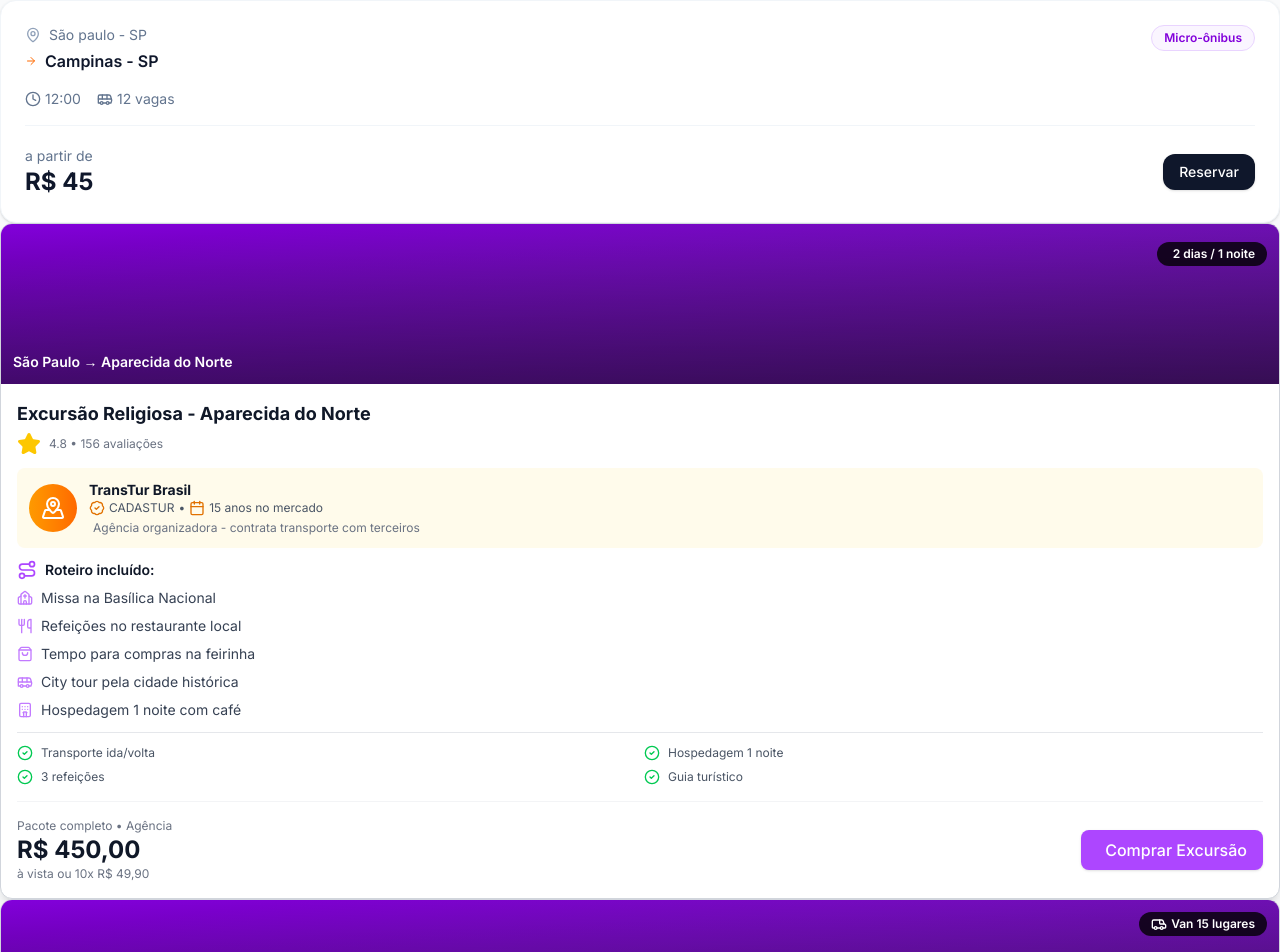
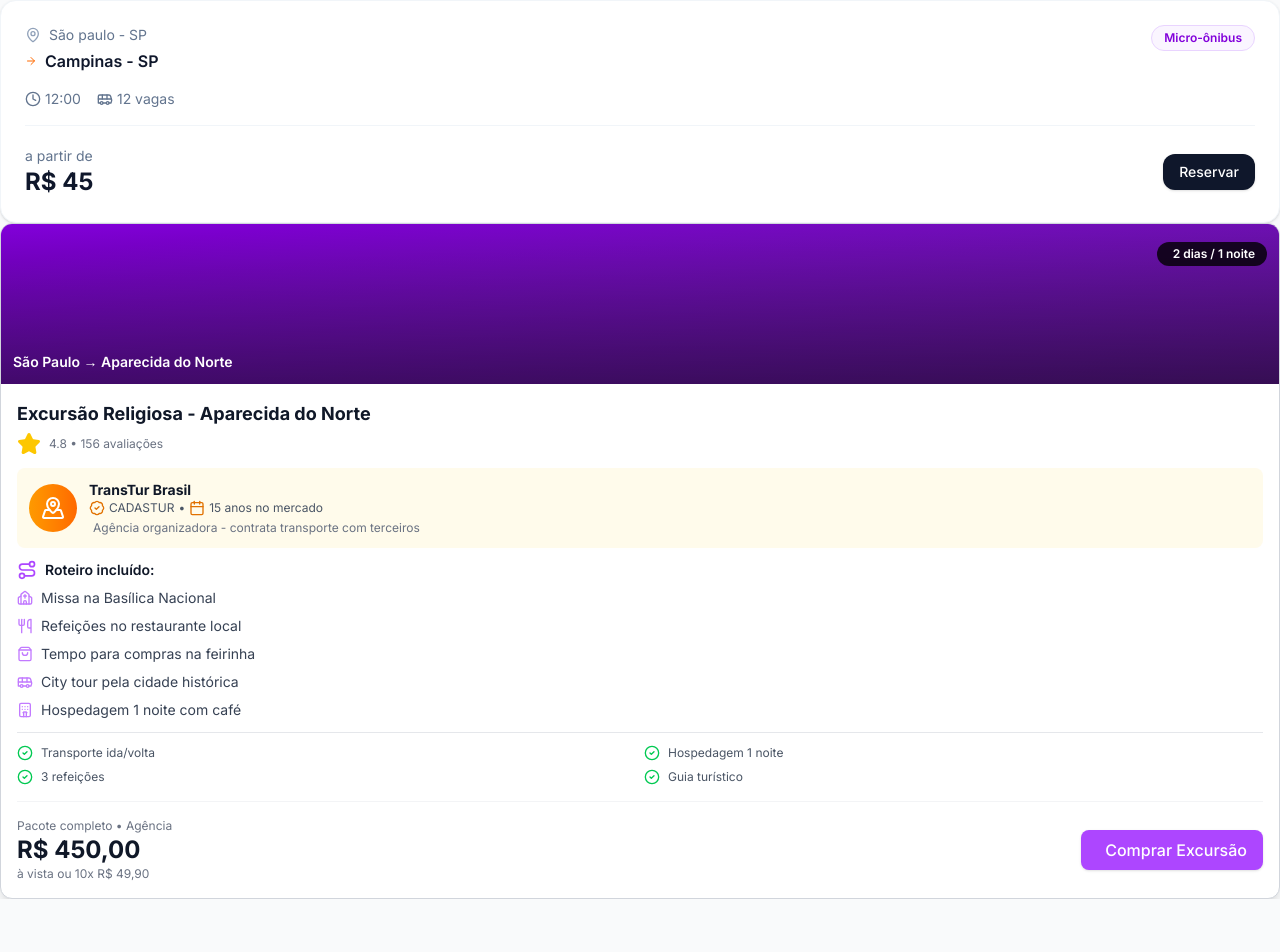
Before and after one commit to rodrigoRolim/vrum-vrum, a Next.js app: page /route-availables in a window 1280 px wide. Shown: the top 952 px of the page. After the commit the page ends 899 px from the top, so only its background shows below. Built offline with nearby package versions, Linux system fonts and the light colour scheme.

Commit message:
remove not necessary card

```diff
--- a/app/route-availables/page.tsx
+++ b/app/route-availables/page.tsx
@@ -1,6 +1,5 @@
 import ExcursionCard from "@/components/excursion/ExcursionCard";
 import RouteCard from "@/components/RouteCard";
-import SchoolarTransportCard from "@/components/schoolar/SchoolarTransportCard";
 import TravelRoute from "@/components/TravelRoute";
 
 export default function RouteAvailables() {
@@ -15,7 +14,6 @@ export default function RouteAvailables() {
         vehicle="microbus"
       />
       <ExcursionCard />
-      <SchoolarTransportCard />
     </div>
   )
 }
```
